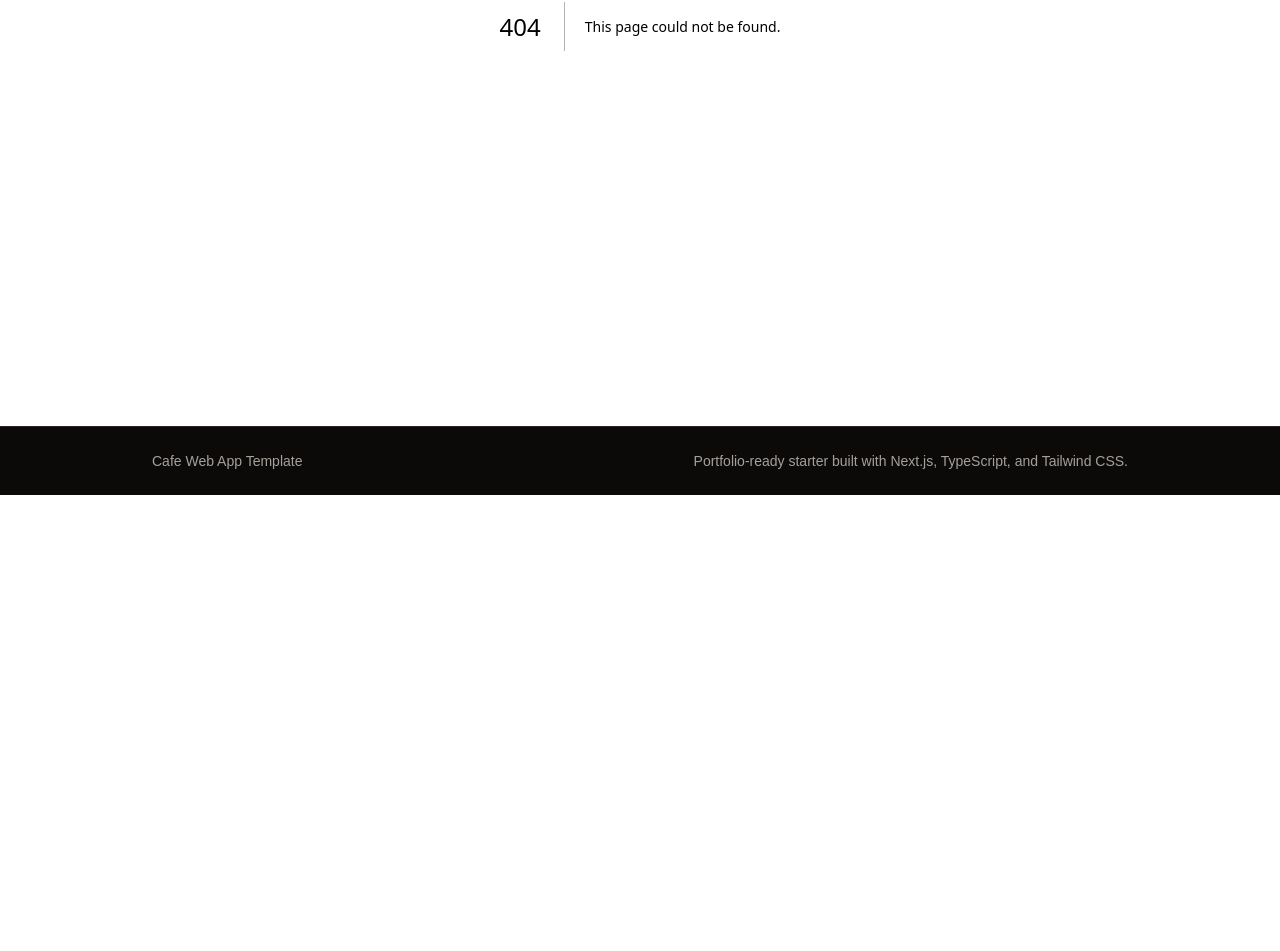
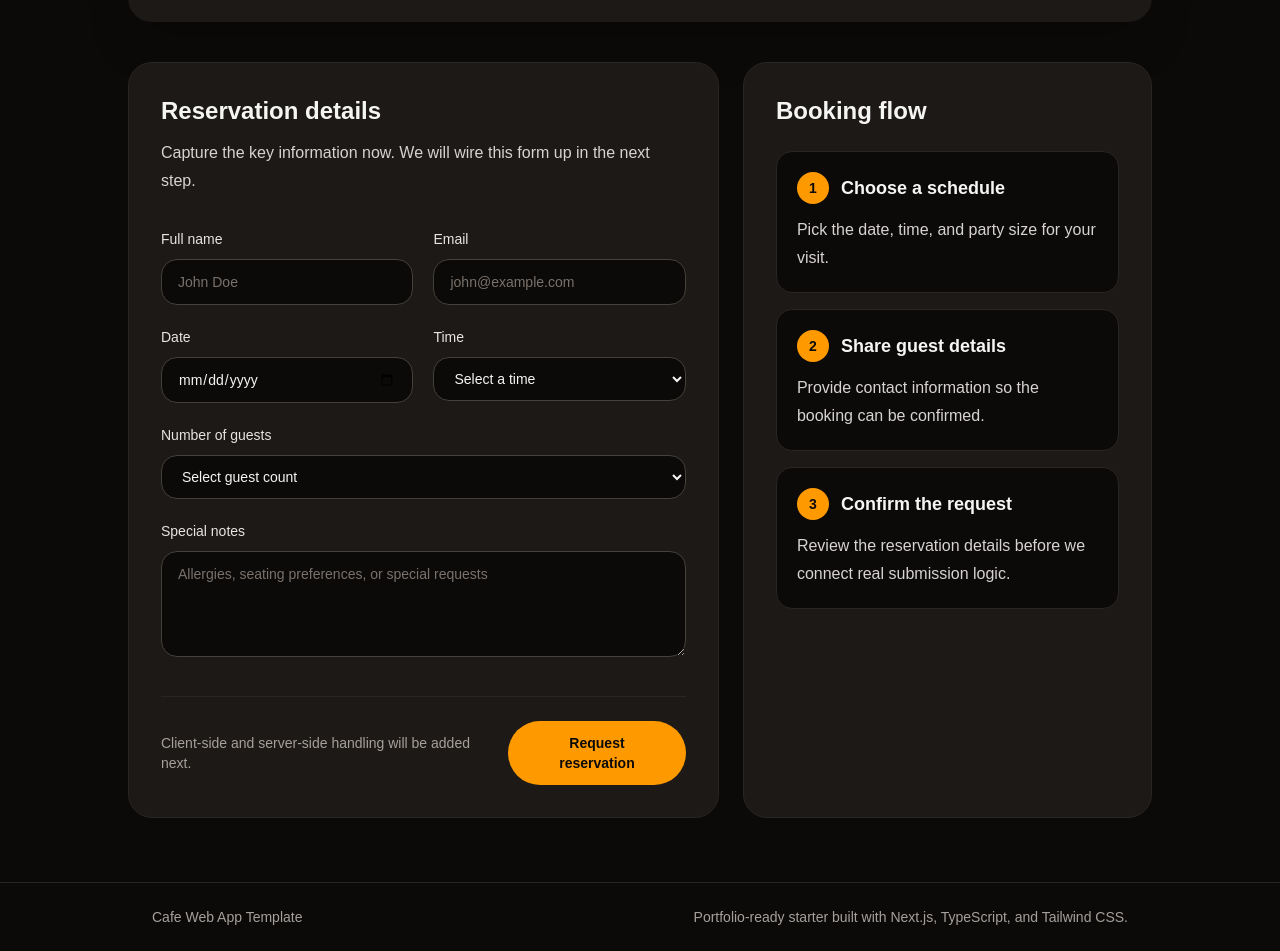
Before and after one commit to rzalete/cafe-web-app, a Next.js app: page /reservation in a window 1280 px wide. Before the commit this address had no page. Shown: the part 427-1378 px from the top of the page. Before the commit the page ends 922 px from the top, so only its background shows below. Built offline with nearby package versions, Linux system fonts and the light colour scheme.

Commit message:
feat: add reservation form shell

```diff
--- /dev/null
+++ b/src/app/reservation/page.tsx
@@ -0,0 +1,170 @@
+const reservationSteps = [
+  {
+    title: "Choose a schedule",
+    description: "Pick the date, time, and party size for your visit.",
+  },
+  {
+    title: "Share guest details",
+    description: "Provide contact information so the booking can be confirmed.",
+  },
+  {
+    title: "Confirm the request",
+    description:
+      "Review the reservation details before we connect real submission logic.",
+  },
+];
+
+const inputClassName =
+  "mt-2 w-full rounded-2xl border border-stone-700 bg-stone-950 px-4 py-3 text-sm text-stone-100 outline-none transition placeholder:text-stone-500 focus:border-amber-400";
+
+export default function ReservationPage() {
+  return (
+    <main className="min-h-screen bg-stone-950 px-6 py-16 text-stone-100">
+      <section className="mx-auto w-full max-w-5xl rounded-3xl bg-stone-900 px-8 py-12 shadow-2xl md:px-12 md:py-16">
+        <p className="text-sm font-semibold uppercase tracking-[0.3em] text-amber-400">
+          Reservations
+        </p>
+
+        <h1 className="mt-4 text-4xl font-semibold tracking-tight sm:text-5xl">
+          Plan your cafe visit with a clear booking flow.
+        </h1>
+
+        <p className="mt-4 max-w-2xl text-base leading-7 text-stone-300 sm:text-lg">
+          This is the first reservation form shell for the app. We are focusing
+          on structure first, then we will connect validation and persistence in
+          the next phase.
+        </p>
+      </section>
+
+      <section className="mx-auto mt-10 grid w-full max-w-5xl gap-6 lg:grid-cols-[1.3fr_0.9fr]">
+        <form
+          className="rounded-3xl border border-stone-800 bg-stone-900 p-8"
+          aria-labelledby="reservation-form-heading"
+        >
+          <div>
+            <h2
+              id="reservation-form-heading"
+              className="text-2xl font-semibold"
+            >
+              Reservation details
+            </h2>
+            <p className="mt-3 max-w-2xl leading-7 text-stone-300">
+              Capture the key information now. We will wire this form up in the
+              next step.
+            </p>
+          </div>
+
+          <div className="mt-8 grid gap-5 sm:grid-cols-2">
+            <label className="block">
+              <span className="text-sm font-medium text-stone-200">
+                Full name
+              </span>
+              <input
+                type="text"
+                name="fullName"
+                placeholder="John Doe"
+                autoComplete="name"
+                required
+                className={inputClassName}
+              />
+            </label>
+
+            <label className="block">
+              <span className="text-sm font-medium text-stone-200">Email</span>
+              <input
+                type="email"
+                name="email"
+                placeholder="john@example.com"
+                autoComplete="email"
+                required
+                className={inputClassName}
+              />
+            </label>
+
+            <label className="block">
+              <span className="text-sm font-medium text-stone-200">Date</span>
+              <input
+                type="date"
+                name="date"
+                required
+                className={inputClassName}
+              />
+            </label>
+
+            <label className="block">
+              <span className="text-sm font-medium text-stone-200">Time</span>
+              <select name="time" required className={inputClassName}>
+                <option value="">Select a time</option>
+                <option value="09:00">09:00 AM</option>
+                <option value="11:00">11:00 AM</option>
+                <option value="13:00">01:00 PM</option>
+                <option value="15:00">03:00 PM</option>
+              </select>
+            </label>
+
+            <label className="block sm:col-span-2">
+              <span className="text-sm font-medium text-stone-200">
+                Number of guests
+              </span>
+              <select name="guests" required className={inputClassName}>
+                <option value="">Select guest count</option>
+                <option value="1">1 guest</option>
+                <option value="2">2 guests</option>
+                <option value="3">3 guests</option>
+                <option value="4">4 guests</option>
+                <option value="5">5+ guests</option>
+              </select>
+            </label>
+
+            <label className="block sm:col-span-2">
+              <span className="text-sm font-medium text-stone-200">
+                Special notes
+              </span>
+              <textarea
+                name="notes"
+                rows={4}
+                placeholder="Allergies, seating preferences, or special requests"
+                className={inputClassName}
+              />
+            </label>
+          </div>
+
+          <div className="mt-8 flex flex-col gap-4 border-t border-stone-800 pt-6 sm:flex-row sm:items-center sm:justify-between">
+            <p className="text-sm text-stone-400">
+              Client-side and server-side handling will be added next.
+            </p>
+
+            <button
+              type="button"
+              className="inline-flex items-center justify-center rounded-full bg-amber-500 px-6 py-3 text-sm font-semibold text-stone-950 transition hover:bg-amber-400"
+            >
+              Request reservation
+            </button>
+          </div>
+        </form>
+
+        <aside className="rounded-3xl border border-stone-800 bg-stone-900 p-8">
+          <h2 className="text-2xl font-semibold">Booking flow</h2>
+          <div className="mt-6 space-y-4">
+            {reservationSteps.map((step, index) => (
+              <div
+                key={step.title}
+                className="rounded-2xl border border-stone-800 bg-stone-950 p-5"
+              >
+                <div className="flex items-center gap-3">
+                  <span className="inline-flex h-8 w-8 items-center justify-center rounded-full bg-amber-500 text-sm font-semibold text-stone-950">
+                    {index + 1}
+                  </span>
+                  <h3 className="text-lg font-semibold">{step.title}</h3>
+                </div>
+                <p className="mt-3 leading-7 text-stone-300">
+                  {step.description}
+                </p>
+              </div>
+            ))}
+          </div>
+        </aside>
+      </section>
+    </main>
+  );
+}
--- a/src/components/layout/site-header.tsx
+++ b/src/components/layout/site-header.tsx
@@ -3,6 +3,7 @@ import Link from "next/link";
 const navigation = [
   { href: "/", label: "Home" },
   { href: "/menu", label: "Menu" },
+  { href: "/reservation", label: "Reservations" },
 ];
 
 export function SiteHeader() {
```
